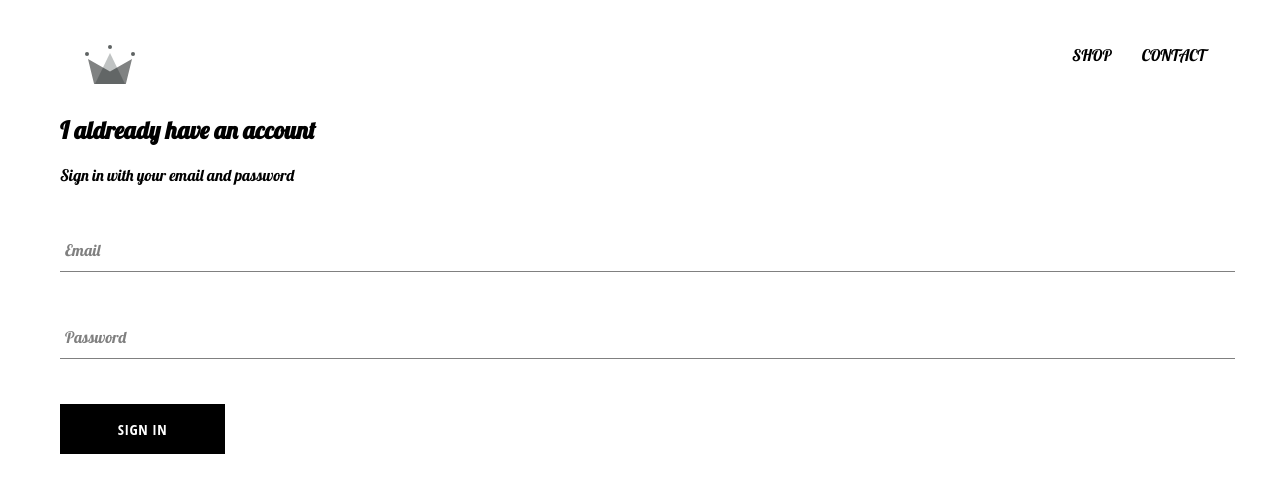
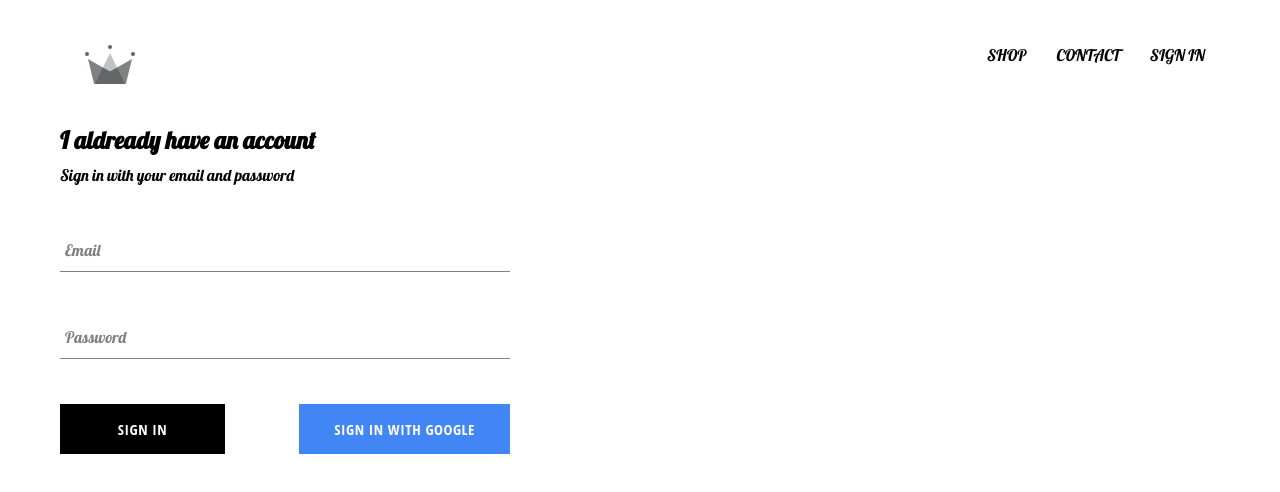
Before and after one commit to hemanth253/Ecommerce-Project-ReactJS, a React (Create React App) app: page /signin in a window 1280 px wide. Shown: the top 492 px of the page. Built offline with nearby package versions, Linux system fonts and the light colour scheme; no server answers.

Commit message:
done google sign in

```diff
--- a/package.json
+++ b/package.json
@@ -3,6 +3,7 @@
   "version": "0.1.0",
   "private": true,
   "dependencies": {
+    "firebase": "^8.6.5",
     "node-sass": "4.14.1",
     "react": "^17.0.1",
     "react-dom": "^16.8.6",
--- a/src/App.css
+++ b/src/App.css
@@ -6,3 +6,8 @@
     text-decoration: none;
     color:black;
 }
+
+*{
+    /* padding do not effect the actual element size(that is padding does not exceed a prefixed max width or height)*/
+    box-sizing: border-box;
+}
--- a/src/App.js
+++ b/src/App.js
@@ -6,11 +6,35 @@
 import HomePage from "./pages/homepage/homepage.component.jsx";
 import ShopPage from "./pages/shop/shop.component.jsx";
 import SignUpAndSignInPage from "./pages/sign-up-and-sign-in/sign-up-and-sign-in.jsx";
+import { auth } from "./firebase/firebase.utils";
 
-function App() {
+class App extends React.Component {
+  constructor() {
+    super();
+
+    this.state = {
+      currentUser: null,
+    };
+  }
+
+  unsubscribeFromAuth = null;
+
+  componentDidMount() {
+    // send the user authentication object every time until they sign out
+    this.unsubscribeFromAuth = auth.onAuthStateChanged((user) => {
+      this.setState({ currentUser: user });
+      console.log(user);
+    });
+  }
+  // We want to close subscriptions because we dont want any memory leaks in js Application
+  componentWillUnmount() {
+    this.unsubscribeFromAuth();
+  }
+
+  render() {
     return (
       <div>
-      <Header />
+        <Header currentUser={this.state.currentUser} />
         <Switch>
           <Route exact path="/" component={HomePage} />
           <Route exact path="/shop" component={ShopPage} />
@@ -18,6 +42,7 @@
         </Switch>
       </div>
     );
+  }
 }
 
 export default App;
--- a/src/components/custom-button/custom-button.component.jsx
+++ b/src/components/custom-button/custom-button.component.jsx
@@ -2,9 +2,12 @@
 
 import "./custom-button.styles.scss";
 
-const CustomButton = ({ children, ...otherProps }) => {
+const CustomButton = ({ children, isGoogleSignIn, ...otherProps }) => {
   return (
-    <button className="custom-button" {...otherProps}>
+    <button
+      className={`${isGoogleSignIn ? "google-sign-in" : ""} custom-button`}
+      {...otherProps}
+    >
       {children}
     </button>
   );
--- a/src/components/custom-button/custom-button.styles.scss
+++ b/src/components/custom-button/custom-button.styles.scss
@@ -19,4 +19,13 @@
     color: black;
     border: 1px solid black;
   }
+  &.google-sign-in{
+    background-color: #4285f4;
+    color: white;
+
+    &:hover{
+      background-color: #357ae8;
+      border:none;
+    }
+  }
 }
--- a/src/components/header/header.component.jsx
+++ b/src/components/header/header.component.jsx
@@ -2,8 +2,9 @@
 import { Link } from "react-router-dom";
 import "./header.styles.scss";
 import { ReactComponent as Logo } from "../../crown.svg";
+import { auth } from "../../firebase/firebase.utils.js";
 
-const Header = () => {
+const Header = ({ currentUser }) => {
   return (
     <div className="header">
       <Link className="logo-container" to="/">
@@ -16,6 +17,15 @@
         <Link className="option" to="/shop">
           CONTACT
         </Link>
+        {currentUser ? (
+          <div className="option" onClick={() => auth.signOut()}>
+            SIGN OUT
+          </div>
+        ) : (
+          <Link className="option" to="/signin">
+            SIGN IN
+          </Link>
+        )}
       </div>
     </div>
   );
--- a/src/components/header/header.styles.scss
+++ b/src/components/header/header.styles.scss
@@ -20,6 +20,7 @@
 
     .option {
       padding: 10px 15px;
+      cursor: pointer;
     }
   }
 }
--- a/src/components/sign-in/sign-in.component.jsx
+++ b/src/components/sign-in/sign-in.component.jsx
@@ -1,7 +1,10 @@
 import React from "react";
 
+import "./sign-in.styles.scss";
 import FormInput from "../form-input/form-input.component.jsx";
 import CustomButton from "../custom-button/custom-button.component.jsx";
+
+import { auth, signInWithGoogle } from "../../firebase/firebase.utils.js";
 
 class SignIn extends React.Component {
   constructor() {
@@ -41,7 +44,6 @@
             label="Email"
             required
           />
-          {/* <label>Email</label> */}
           <FormInput
             name="password"
             type="password"
@@ -50,10 +52,15 @@
             label="Password"
             required
           />
-          {/* <label>Password</label> */}
-          <CustomButton type="submit" value="Submit">
-            Sign In
-          </CustomButton>
+          <div className="buttons">
+            <CustomButton type="submit">Sign In</CustomButton>
+            <CustomButton onClick={signInWithGoogle} isGoogleSignIn>
+              Sign in with Google
+            </CustomButton>
+          </div>
+          {/* <CustomButton onClick={signInWithFacebook}>
+            Sign in with Facebook
+          </CustomButton> */}
         </form>
       </div>
     );
--- a/src/components/sign-in/sign-in.styles.scss
+++ b/src/components/sign-in/sign-in.styles.scss
@@ -1,10 +1,14 @@
 .sign-in{
-    width:30vw;
+    width:450px;
     display: flex;
     flex-direction: column;
 
     .title{
-        margin: 10px;
+        margin: 10px 0;
     }
 
+    .buttons{
+        display: flex;
+        justify-content: space-between;
+    }
 }
--- /dev/null
+++ b/src/firebase/firebase.utils.js
@@ -0,0 +1,33 @@
+import firebase from "firebase/app";
+
+import "firebase/firestore";
+import "firebase/auth";
+
+const config = {
+  apiKey: "AIzaSyDc2IpVlFU0f20_rBWQn9dHx9l-jL3q1rQ",
+  authDomain: "crwn-db-764c1.firebaseapp.com",
+  projectId: "crwn-db-764c1",
+  storageBucket: "crwn-db-764c1.appspot.com",
+  messagingSenderId: "903884598969",
+  appId: "1:903884598969:web:6e7555b4b67af6184db568",
+  measurementId: "G-0KG1HGYRFJ",
+};
+
+firebase.initializeApp(config);
+
+export const auth = firebase.auth();
+export const firestore = firebase.firestore();
+
+// this gives acces to GoogleAuthProvider class from authenticstion library
+const provider = new firebase.auth.GoogleAuthProvider();
+// What this means is that we want to always trigger the Google pop up whenever we use this GoogleAuthProvider
+// for authentication and SignIn
+provider.setCustomParameters({ prompt: "select_account" });
+export const signInWithGoogle = () => auth.signInWithPopup(provider);
+
+// Facebook
+// const provider2 = new firebase.auth.FacebookAuthProvider();
+// provider2.setCustomParameters({ prompt: "select_account" });
+// export const signInWithFacebook = () => auth.signInWithPopup(provider2);
+
+export default firebase;
--- a/src/pages/sign-up-and-sign-in/sign-up-and-sign-in.scss
+++ b/src/pages/sign-up-and-sign-in/sign-up-and-sign-in.scss
@@ -0,0 +1,6 @@
+.sign-in-and-sign-up {
+    width: 850px;
+    display: flex;
+    justify-content: space-between;
+    margin: 30px auto;
+  }
```
Also changed, not shown: 1 other file (tests, documents, lock files or other folders). Lines whose indentation alone changed are shown as unchanged.
